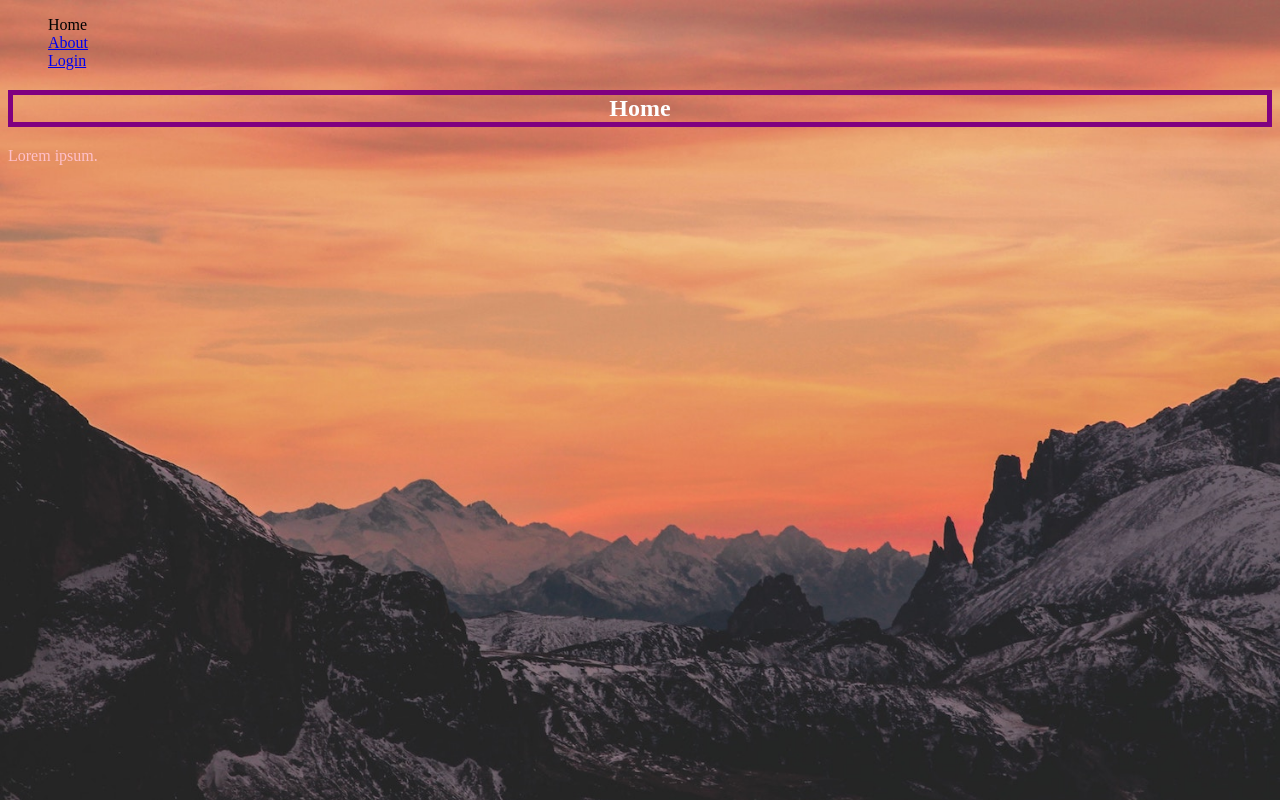
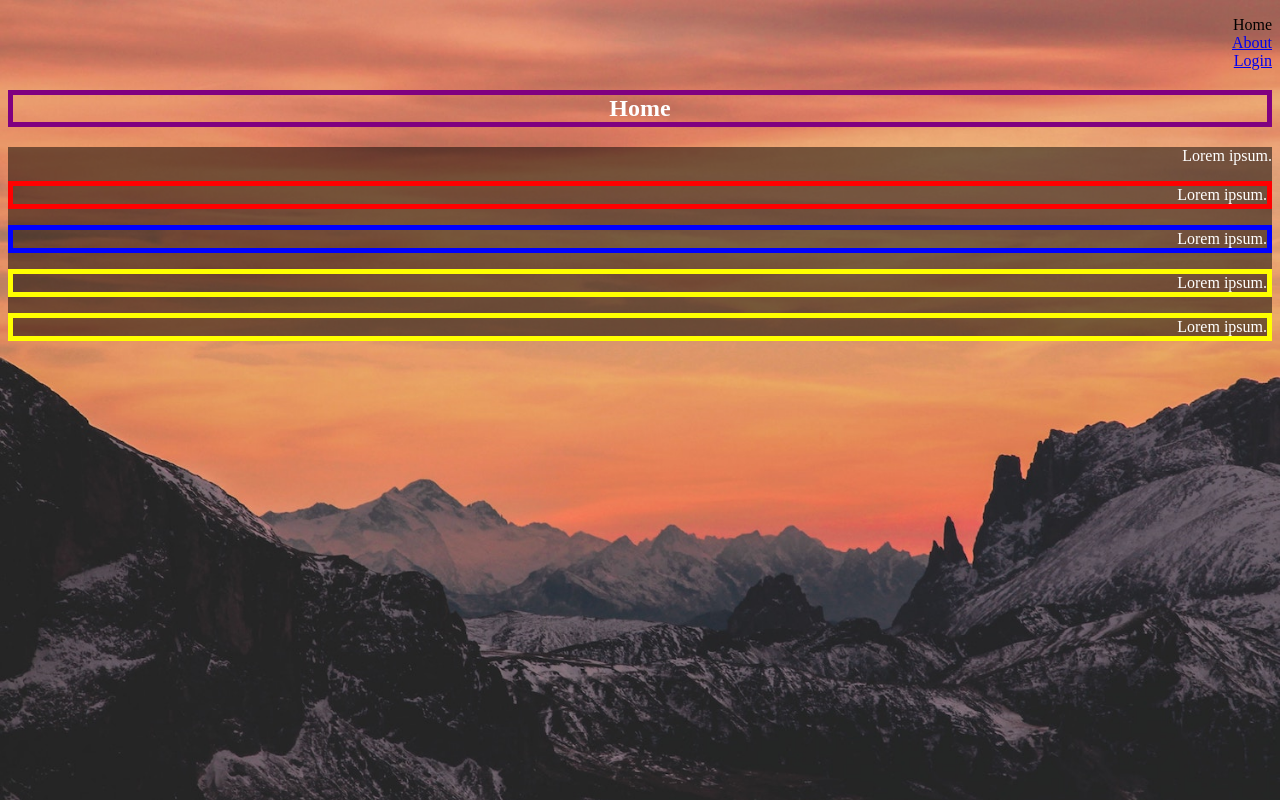
Before and after one commit to IamJamesRooke/ztm_web_developer, a plain HTML site: page 03_css/index.html in a window 1280 px wide. Drawn offline with Linux system fonts and the light colour scheme.

Commit message:
starting text and font section

```diff
--- a/03_css/index.html
+++ b/03_css/index.html
@@ -17,7 +17,14 @@
   </header>
   <section>
     <h2>Home</h2>
-    <p>Lorem ipsum.</p>
+
+    <div id="div1">
+      <p>Lorem ipsum.</p>
+      <p class="webtext">Lorem ipsum.</p>
+      <p class="webtext active">Lorem ipsum.</p>
+      <p class="webtext inactive">Lorem ipsum.</p>
+      <p class="inactive">Lorem ipsum.</p>
+    </div>
   </section>
 </body>
 </html>
--- a/03_css/style.css
+++ b/03_css/style.css
@@ -1,3 +1,6 @@
+* {
+    text-align: right;
+}
 
 body {
     background-image: url("background_image.jpg");
@@ -12,10 +15,25 @@ h2 {
 }
 
 p{
-    color: pink;
+    color: white;
 }
 
 li {
     list-style: none;
     display: in;
 }
+#div1 {
+    background-color: rgba(0, 0, 0, 0.5);
+}
+
+.webtext {
+    border: 5px solid red;
+}
+
+.active {
+    border: 5px solid blue;
+}
+
+.inactive {
+    border: 5px solid yellow;
+}
```
